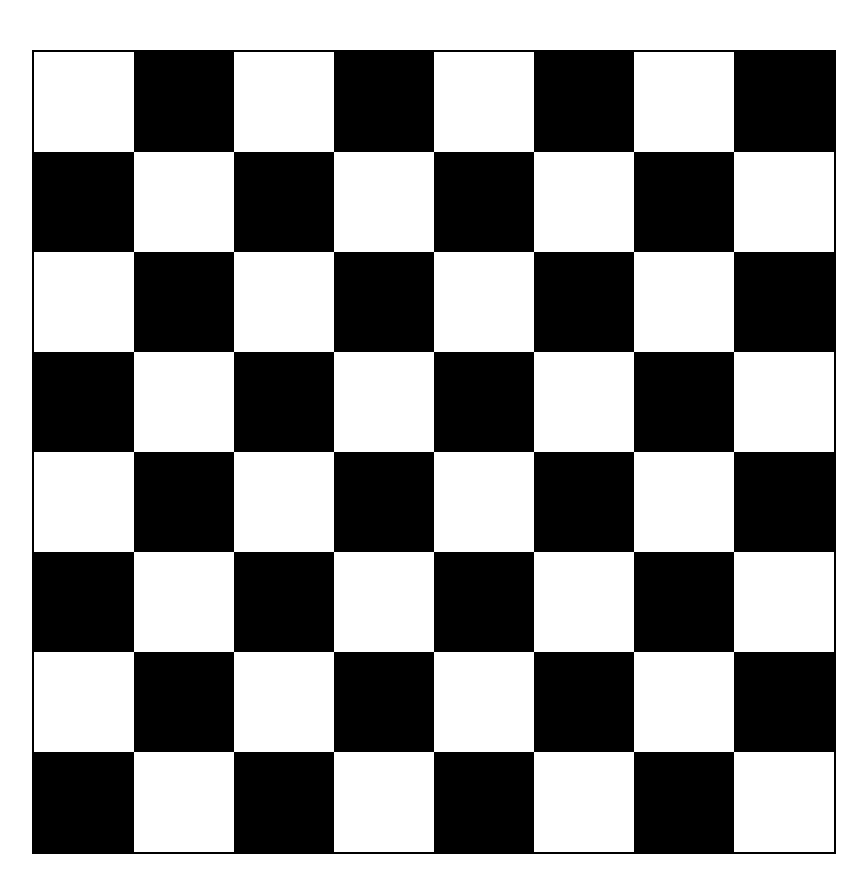
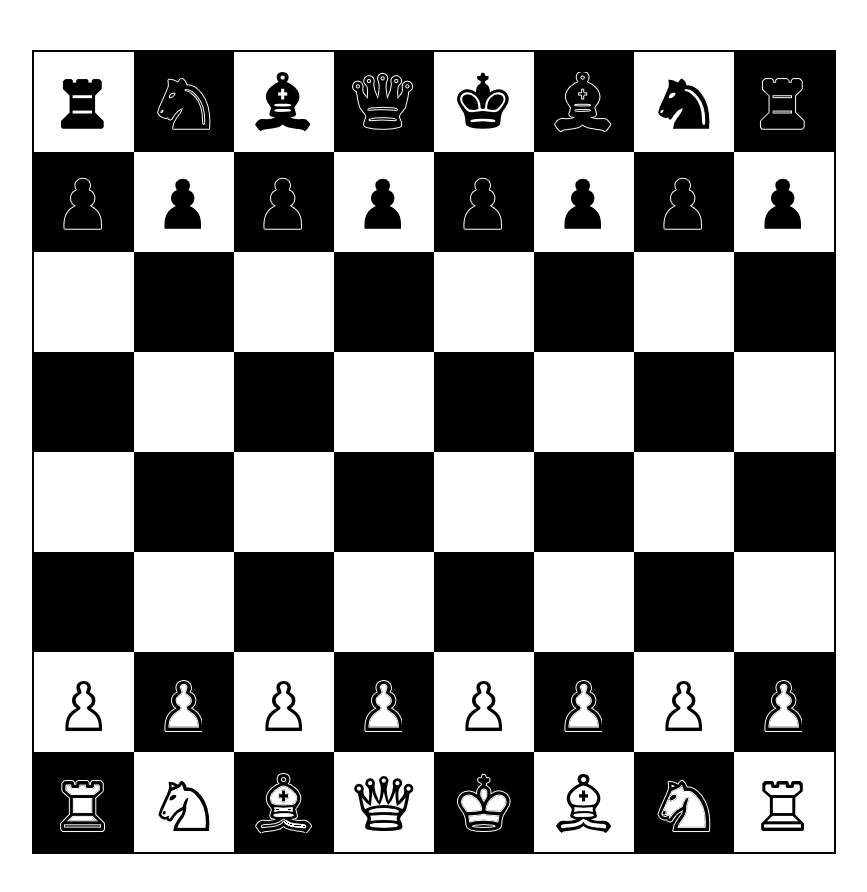
Before and after one commit to Mishochik/trainingGeekBrains, a plain HTML site: page JavaScript level_1/Lesson_5/index.html in a window 1280 px wide. Shown: the whole page, without its empty margins (206-1073 px from the left). Drawn offline with Linux system fonts and the light colour scheme.

Commit message:
Написал функцию, расставляющую фигуры

```diff
--- a/JavaScript level_1/Lesson_5/script.js
+++ b/JavaScript level_1/Lesson_5/script.js
@@ -6,7 +6,7 @@ function chessboardGeneration() {
     let id;
 
     for (let i = 0; i < 8; i++) {
-        id = i + 1;
+        id = 8 - i;
         for (let n = 0; n < 8; n++) {
             id = coordinates[n] + id;
             cell = document.createElement('div');
@@ -19,10 +19,78 @@ function chessboardGeneration() {
             }
             chessBoard.appendChild(cell);
             bg = !bg;
-            id = i + 1;
+            id = 8 - i;
         }
         bg = !bg;
     }
 }
 
+function placementOfFigures(colorOfFigures) {
+    const coordinates = ['A', 'B', 'C', 'D', 'E', 'F', 'G', 'H'];
+    let white = [];
+    let black = [];
+    if (colorOfFigures === 'white') {
+        white.push(2);
+        white.push(1);
+        white.push('D');
+        white.push('E');
+        black.push(7);
+        black.push(8);
+        black.push('E');
+        black.push('D');
+    } else if (colorOfFigures === 'black') {
+        white.push(7);
+        white.push(8);
+        white.push('E');
+        white.push('D');
+        black.push(2);
+        black.push(1);
+        black.push('D');
+        black.push('E');
+    }
+
+    for (let i = 0; i < 8; i++) {
+        let pawn = document.getElementById(coordinates[i] + (white[0]));
+        pawn.className += ' whitePawn';
+    }
+    let whiteRook1 = document.getElementById(`A${white[1]}`); // Ладья
+    let whiteRook2 = document.getElementById(`H${white[1]}`); // Ладья
+    whiteRook1.className += ' whiteRook';
+    whiteRook2.className += ' whiteRook';
+    let whiteHorse1 = document.getElementById(`B${white[1]}`); // Конь
+    let whiteHorse2 = document.getElementById(`G${white[1]}`); // Конь
+    whiteHorse1.className += ' whiteHorse';
+    whiteHorse2.className += ' whiteHorse';
+    let whiteElephant1 = document.getElementById(`C${white[1]}`); // Слон
+    let whiteElephant2 = document.getElementById(`F${white[1]}`); // Слон
+    whiteElephant1.className += ' whiteElephant';
+    whiteElephant2.className += ' whiteElephant';
+    let whiteQueen = document.getElementById(white[2] + white[1]); // Ферзь
+    whiteQueen.className += ' whiteQueen';
+    let whiteKing = document.getElementById(white[3] + white[1]); // Король
+    whiteKing.className += ' whiteKing';
+
+    for (let i = 0; i < 8; i++) {
+        let pawn = document.getElementById(coordinates[i] + (black[0]));
+        pawn.className += ' blackPawn';
+    }
+    let blackRook1 = document.getElementById(`A${black[1]}`); // Ладья
+    let blackRook2 = document.getElementById(`H${black[1]}`); // Ладья
+    blackRook1.className += ' blackRook';
+    blackRook2.className += ' blackRook';
+    let blackHorse1 = document.getElementById(`B${black[1]}`); // Конь
+    let blackHorse2 = document.getElementById(`G${black[1]}`); // Конь
+    blackHorse1.className += ' blackHorse';
+    blackHorse2.className += ' blackHorse';
+    let blackElephant1 = document.getElementById(`C${black[1]}`); // Слон
+    let blackElephant2 = document.getElementById(`F${black[1]}`); // Слон
+    blackElephant1.className += ' blackElephant';
+    blackElephant2.className += ' blackElephant';
+    let blackKing = document.getElementById(black[2] + black[1]); // Король
+    blackKing.className += ' blackKing';
+    let blackQueen = document.getElementById(black[3] + black[1]); // Ферзь
+    blackQueen.className += ' blackQueen';
+}
+
 chessboardGeneration();
+placementOfFigures('white');
--- a/JavaScript level_1/Lesson_5/style.css
+++ b/JavaScript level_1/Lesson_5/style.css
@@ -15,3 +15,62 @@
 .bg {
     background: black;
 }
+
+.whitePawn {
+    background-image: url(img/сhess_symbols_set_.png);
+    background-position: -582px -95px;
+}
+
+.whiteRook {
+    background-image: url(img/сhess_symbols_set_.png);
+    background-position: -250px -95px;
+}
+
+.whiteHorse {
+    background-image: url(img/сhess_symbols_set_.png);
+    background-position: -470px -95px;
+}
+
+.whiteElephant {
+    background-image: url(img/сhess_symbols_set_.png);
+    background-position: -360px -95px;
+}
+
+.whiteQueen {
+    background-image: url(img/сhess_symbols_set_.png);
+    background-position: -138px -95px;
+}
+
+.whiteKing {
+    background-image: url(img/сhess_symbols_set_.png);
+    background-position: -27px -95px;
+}
+
+.blackPawn {
+    background-image: url(img/сhess_symbols_set_.png);
+    background-position: -582px -3px;
+}
+.blackRook {
+    background-image: url(img/сhess_symbols_set_.png);
+    background-position: -250px -3px;
+}
+
+.blackHorse {
+    background-image: url(img/сhess_symbols_set_.png);
+    background-position: -470px -3px;
+}
+
+.blackElephant {
+    background-image: url(img/сhess_symbols_set_.png);
+    background-position: -360px -3px;
+}
+
+.blackQueen {
+    background-image: url(img/сhess_symbols_set_.png);
+    background-position: -138px -3px;
+}
+
+.blackKing {
+    background-image: url(img/сhess_symbols_set_.png);
+    background-position: -27px -3px;
+}
```
Also changed, not shown: JavaScript level_1/Lesson_5/img/сhess_symbols_set_.png (added).
